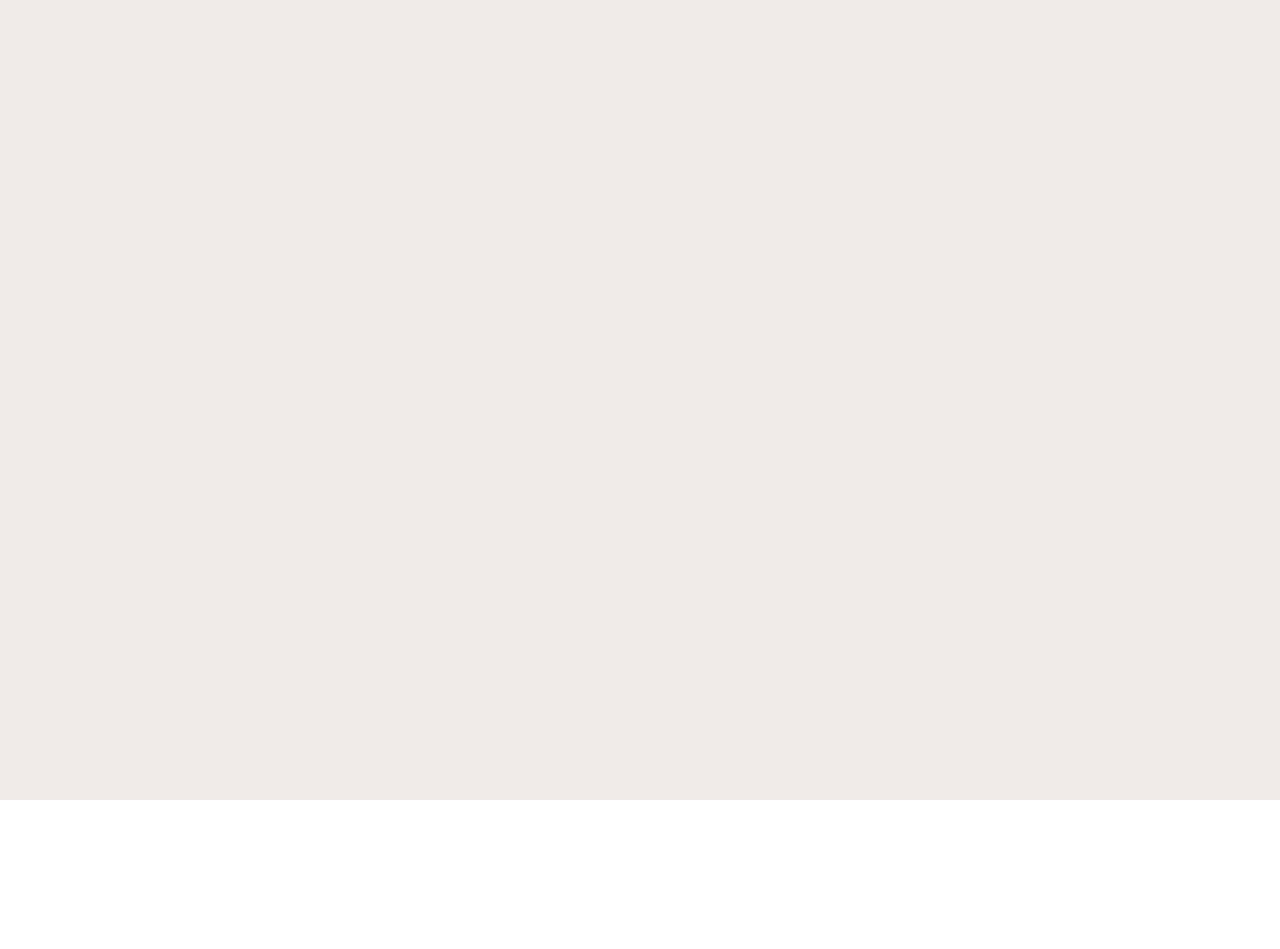
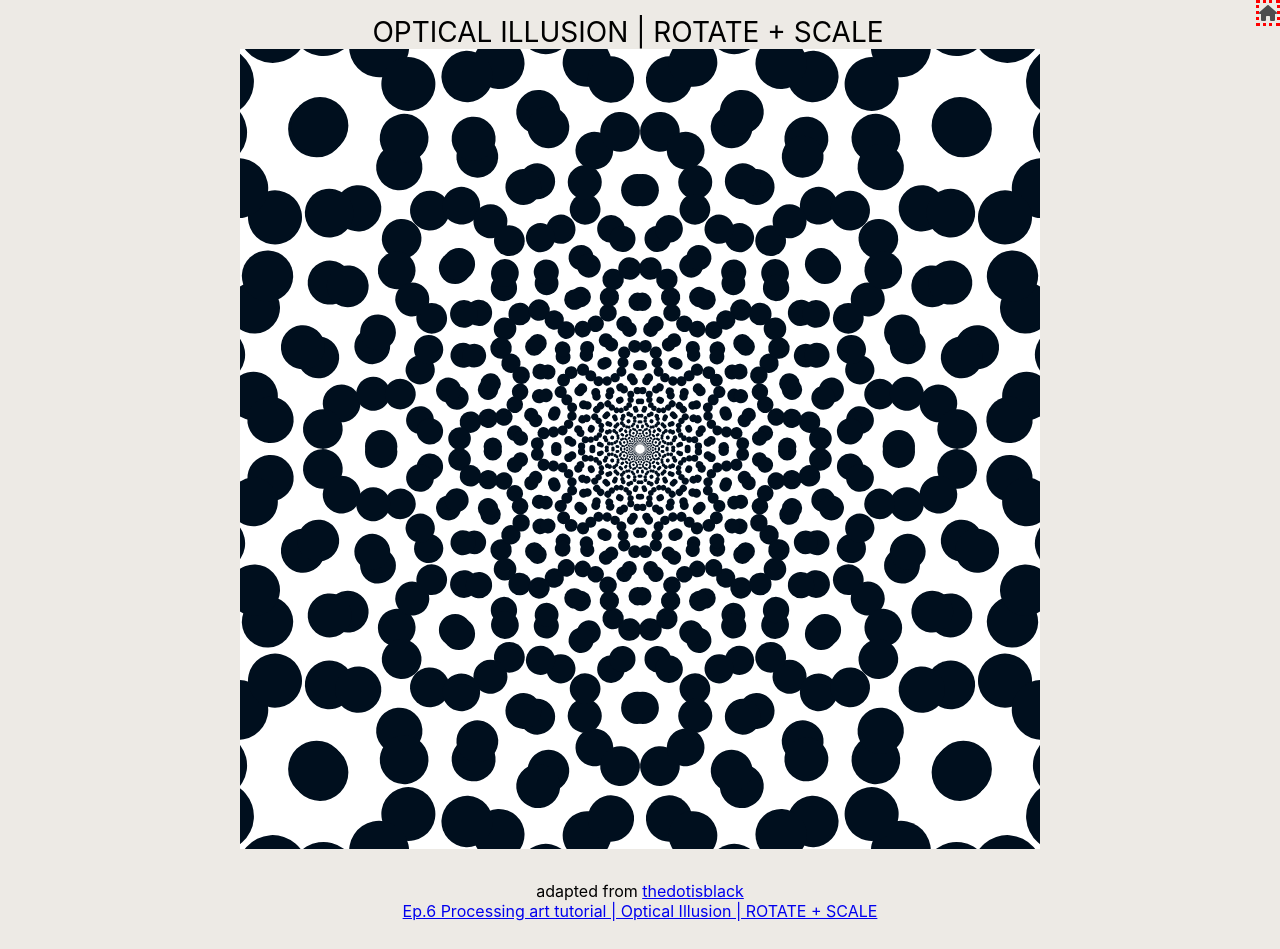
Before and after one commit to vegalla/react-processing, a React (Create React App) app: page /06 in a window 1280 px wide. Before the commit this address had no page. Before the commit the page ends 800 px from the top, so only its background shows below. Built offline with nearby package versions, Linux system fonts and the light colour scheme.

Commit message:
Add Optical Illusion | Rotate + Scale

```diff
--- a/src/App.js
+++ b/src/App.js
@@ -11,6 +11,7 @@ import TDIB02 from './Processing/thedotisblack02';
 import TDIB03 from './Processing/thedotisblack03';
 import TDIB04 from './Processing/thedotisblack04';
 import TDIB05 from './Processing/thedotisblack05';
+import TDIB06 from './Processing/thedotisblack06';
 
 function App() {
   return (
@@ -59,6 +60,14 @@ function App() {
                 description="Ep.5 Processing art tutorial | ROTATE + SCALE"
               />
             } />
+            <Route path="06" element={
+              <GalleryPage
+                header="OPTICAL ILLUSION | ROTATE + SCALE"
+                process={TDIB06}
+                hyperlink="https://www.youtube.com/watch?v=zYgfVHKgfpY"
+                description="Ep.6 Processing art tutorial | Optical Illusion | ROTATE + SCALE"
+              />
+            } />
           </Route>
         </Routes>
       </BrowserRouter>
--- a/src/Components/GalleryHome.js
+++ b/src/Components/GalleryHome.js
@@ -5,6 +5,7 @@ import static02 from '../Assets/02.png';
 import static03 from '../Assets/03.png';
 import static04 from '../Assets/04.png';
 import static05 from '../Assets/05.png';
+import static06 from '../Assets/06.png';
 
 import styles from './GalleryHome.module.css';
 
@@ -17,6 +18,13 @@ const GalleryHome = () => {
                 <h1>generative art</h1>
             </div>
             <div className={styles.DisplayZone}>
+                <DisplayItem
+                    image={static06}
+                    path="/06"
+                    label="OPTICAL ILLUSION | ROTATE + SCALE"
+                    tags="thedotisblack"
+                    date="2023/08/29"
+                />
                 <DisplayItem
                     image={static05}
                     path="/05"
--- a/src/Components/GalleryHome.module.css
+++ b/src/Components/GalleryHome.module.css
@@ -3,7 +3,7 @@
 }
 
 .DisplayZone {
-    border: red dotted;
+    /* border: red dotted; */
 
     position: absolute;
     left: 5%;
--- /dev/null
+++ b/src/Processing/thedotisblack06.js
@@ -0,0 +1,59 @@
+import React, { useEffect } from 'react';
+import p5 from 'p5';
+import { faArrowRightRotate } from '@fortawesome/free-solid-svg-icons';
+
+const TDIB06 = () => {
+
+    const p5Ref = React.createRef();
+
+    const Sketch = (p5) => {
+
+        let angle = 0;
+
+        p5.setup = () => {
+            p5.createCanvas(800, 800);
+            p5.noStroke();
+            p5.fill(0, 15, 30);
+        }
+
+        p5.draw = () => {
+            p5.background(255);
+            p5.translate(p5.width / 2, p5.height / 2);
+            // p5.scale(2);
+
+            let x = p5.width;
+            let dia = 100;
+
+            for (let a = 0; a < 360; a += 45) {
+                p5.rotate(p5.radians(a));
+                p5.push();
+                for (let i = 0; i < 100; i++) {
+                    p5.scale(0.95);
+                    p5.rotate(p5.radians(angle));
+                    p5.ellipse(x, 0, dia, dia);
+                }
+                p5.pop();
+                p5.push();
+                for (let i = 0; i < 100; i++) {
+                    p5.scale(0.95);
+                    p5.rotate(p5.radians(-angle));
+                    p5.ellipse(x, 0, dia, dia);
+                }
+                p5.pop();
+            }
+            angle += 0.1;
+        }
+    }
+
+    useEffect(() => {
+        const myP5 = new p5(Sketch, p5Ref.current);
+        return myP5.remove;
+    }, [])
+
+    return (
+        <div ref={p5Ref} />
+    )
+
+};
+
+export default TDIB06;
```
Also changed, not shown: src/Assets/06.png (added).
